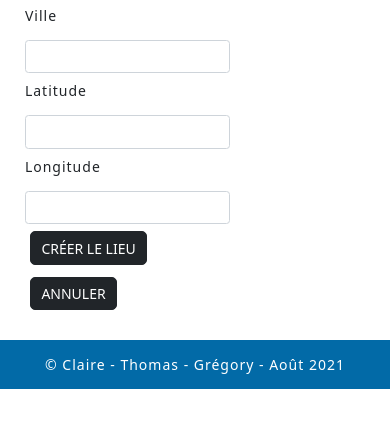
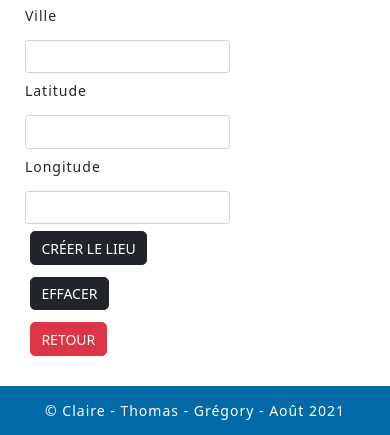
Before and after one commit to minel50/sortir, a Symfony app: template templates/lieu/create.html.twig in a window 390 px wide. Shown: the part 731-1166 px from the top of the page. Before the commit the page ends 1120 px from the top, so only its background shows below. Run offline with Twig, Linux system fonts and the light colour scheme; the template is opened without the code that fills it, so the values that code supplies are empty; form fields are guessed from the names that the template uses; some libraries are stand-ins or nearby versions.

Commit message:
Créer lieu : Ajout bouton retour + largeur de la carte responsive

```diff
--- a/templates/lieu/create.html.twig
+++ b/templates/lieu/create.html.twig
@@ -32,6 +32,21 @@
         .container .col2 .btn {
             padding: 0.25rem 0.5rem;
         }
+
+        @media screen and (min-width: 768px) {
+            #maCarte{
+                height: 400px;
+                width: 600px;
+            }
+        }
+
+        @media screen and (min-width: 992px) {
+            #maCarte{
+                height: 400px;
+                width: 800px;
+            }
+        }
+
     </style>
 {% endblock %}
 
@@ -76,7 +91,10 @@
                 <input type="hidden" name="_csrf_token" value="{{ csrf_token('authenticate') }}"/>
                 <button id="create" class="btn btn-dark">Créer le lieu</button>
             <div id="cancel">
-                <button class="btn btn-dark" type="reset">Annuler</button>
+                <button class="btn btn-dark" type="reset">Effacer</button>
+            </div>
+            <div>
+                <a href="{{ path('sortie_create') }}"><button class="btn btn-danger" type="reset">Retour</button></a>
             </div>
 
             {{ form_end(lieuForm) }}
```
